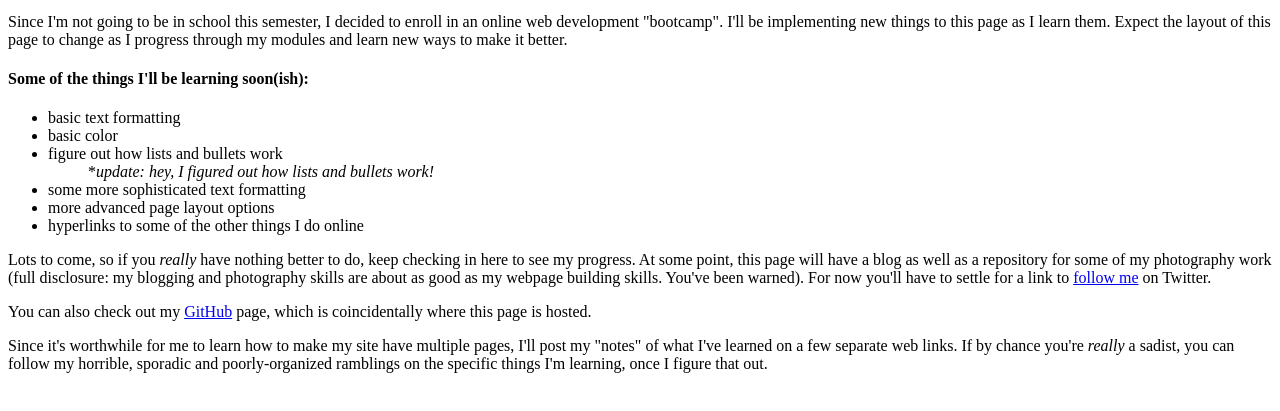
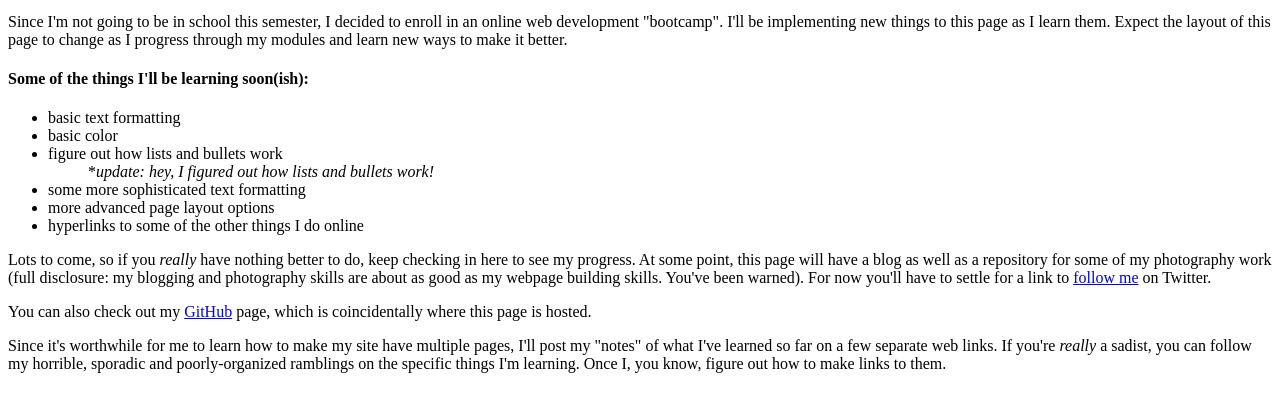
Before and after one commit to kstlouis/kstlouis.github.io, a plain HTML site: page index.html in a window 1280 px wide. Shown: the part 101-512 px from the top of the page. Drawn offline with Linux system fonts and the light colour scheme.

Commit message:
few more small changes

```diff
--- a/index.html
+++ b/index.html
@@ -26,7 +26,7 @@
 
 <p>You can also check out my <a href="https://github.com/kstlouis/kstlouis.github.io">GitHub</a> page, which is coincidentally where this page is hosted.</p>
 
-<p>Since it's worthwhile for me to learn how to make my site have multiple pages, I'll post my "notes" of what I've learned on a few separate web links. If by chance you're <em>really</em> a sadist, you can follow my horrible, sporadic and poorly-organized ramblings on the specific things I'm learning, once I figure that out.</p>
+<p>Since it's worthwhile for me to learn how to make my site have multiple pages, I'll post my "notes" of what I've learned so far on a few separate web links. If you're <em>really</em> a sadist, you can follow my horrible, sporadic and poorly-organized ramblings on the specific things I'm learning. Once I, you know, figure out how to make links to them.</p>
 
 
 </body>
```
